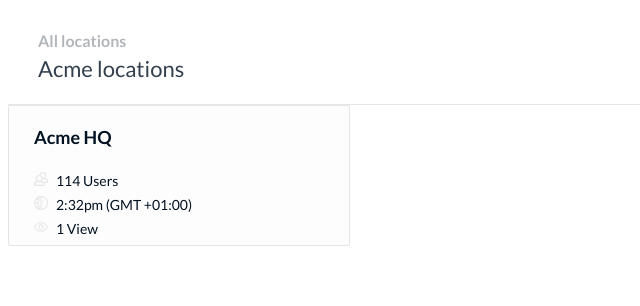
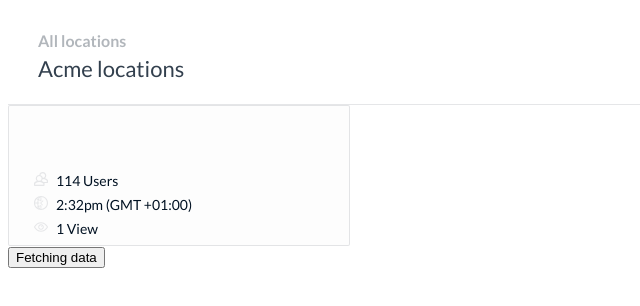
Before and after one commit to anabergese/tymeshift-test, a React (Create React App) app: page / in a window 1280 px wide. Shown: the top 306 px of the page, without its empty margins (0-640 px from the left). Built offline with nearby package versions, Linux system fonts and the light colour scheme.

Commit message:
connected the API fetch in App with the Card component

```diff
--- a/package.json
+++ b/package.json
@@ -6,6 +6,7 @@
     "@testing-library/jest-dom": "^5.11.4",
     "@testing-library/react": "^11.1.0",
     "@testing-library/user-event": "^12.1.10",
+    "axios": "^0.21.1",
     "react": "^17.0.2",
     "react-dom": "^17.0.2",
     "react-scripts": "4.0.3",
--- a/src/App.js
+++ b/src/App.js
@@ -1,3 +1,6 @@
+import React, { useState } from 'react';
+import axios from 'axios';
+
 // Importing styles:
 import './App.css';
 import './cards/Cards.css';
@@ -6,13 +9,25 @@
 // Importing the Components:
 import Cards from './cards/Cards'
 import Nav from './navbar/Nav';
+// import UseFetch from './UseFetch';
 
 
 function App() {
+  const [ location, setLocation ] = useState("");
+
+  const fetch = () => {
+        axios.get('https://6033c4d8843b15001793194e.mockapi.io/api/locations')
+        .then((response) => {
+          setLocation(response.data);
+        })
+  }
+
   return (
     <div className="App">
       <Nav />
-      <Cards />
+      <Cards location={location}/>
+      <button onClick={fetch}>Fetching data</button>
+   {/*   <UseFetch />*/}
     </div>
   );
 }
--- /dev/null
+++ b/src/UseFetch.js
@@ -0,0 +1,31 @@
+import React, { useState } from 'react';
+import axios from 'axios';
+
+const UseFetch = () => {
+  // We want to make a API call whenever
+  // we call this hook, and we can do it with useEffect:
+  const [ location, setLocation ] = useState("");
+
+  const fetch = () => {
+        axios.get('https://6033c4d8843b15001793194e.mockapi.io/api/locations')
+        .then((response) => {
+          setLocation(response.data[0].name);
+        })
+  }
+
+  return(
+      <div>
+        <h1>{location}</h1>
+        <button onClick={fetch}>Fetching data</button>
+      </div>
+  );
+};
+
+export default UseFetch;
+
+// API information:
+// createdAt: "2021-03-05T09:10:35.462Z"
+// description: "Investment Account"
+// id: "1"
+// name: "McGlynnview"
+// userCount: 6221
--- a/src/approach.js
+++ b/src/approach.js
@@ -14,4 +14,8 @@
 
 // 6. Created repository in GitHub
 
-// 7. Finish base style of card and navbar
+// 7. Finish base style of card and navbar. Now time to fech data from the API
+
+// 8. Fetch api info done. Need display the Api info in card format
+
+    // I need to create cards with each of the locations;
--- a/src/cards/Cards.js
+++ b/src/cards/Cards.js
@@ -1,12 +1,15 @@
 import React from 'react';
 
-const Cards = () => {
+const Cards = ( { location } ) => {
   return(
+    // I need to create cards with each of the locations;
+
     <div className="cards">
+
       {/*<p>edit icon</p>*/}
       <div className="card">
-        <h4 className="location-name">Acme HQ</h4>
-        <div clasName="location-description">
+        <h4 className="location-name">{console.log(location)}</h4>
+        <div className="location-description">
           <ul>
             <li><img src="Users.svg" alt="Girl in a jacket"/>114 Users</li>
             <li><img src="Timezone.svg" alt="Girl in a jacket"/>2:32pm (GMT +01:00)</li>
@@ -15,7 +18,16 @@
         </div>
       </div>
     </div>
+
   );
 };
 
 export default Cards;
+
+
+// API information:
+// createdAt: "2021-03-05T09:10:35.462Z"
+// description: "Investment Account"
+// id: "1"
+// name: "McGlynnview"
+// userCount: 6221
```
Also changed, not shown: 1 other file (tests, documents, lock files or other folders).
